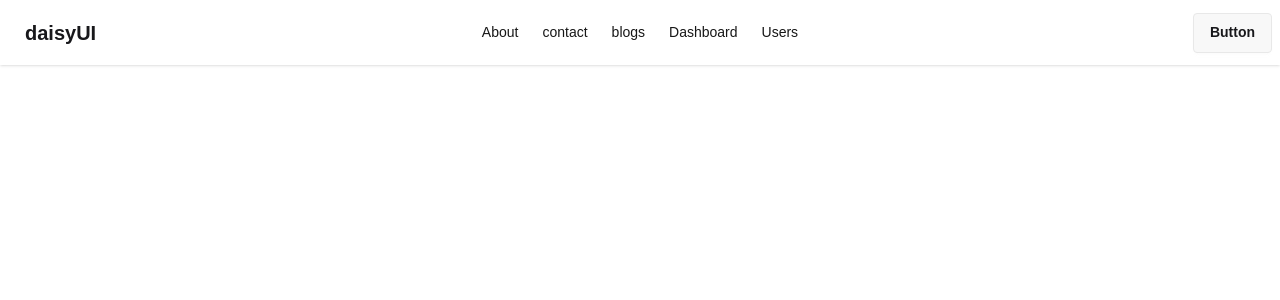
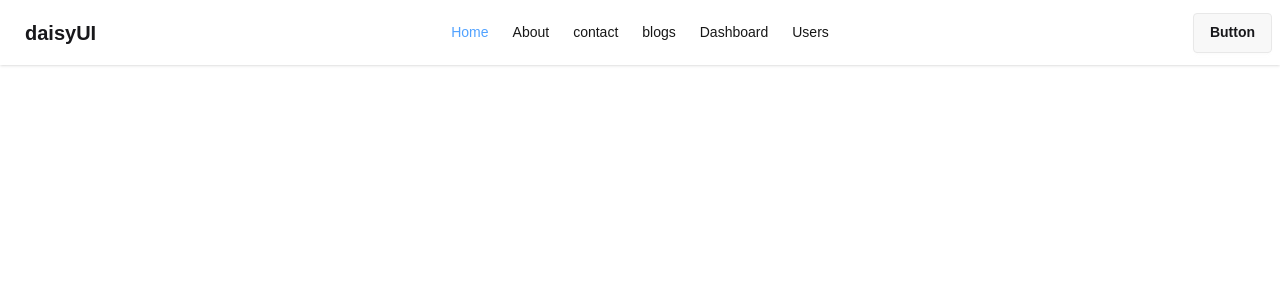
Before and after one commit to israt32/my-text-next-app, a Next.js app: page / in a window 1280 px wide. Shown: the top 300 px of the page. Built offline with nearby package versions, Linux system fonts and the light colour scheme.

Commit message:
navlink added

```diff
--- /dev/null
+++ b/src/app/not-found.js
@@ -0,0 +1,12 @@
+import React from 'react';
+
+const NotFound  = () => {
+  return (
+    <div>
+      <h2>Page not found</h2>
+      <p>the page you are looking for does not exist</p>
+    </div>
+  );
+};
+
+export default NotFound    ;
--- a/src/components/Navbar.jsx
+++ b/src/components/Navbar.jsx
@@ -1,14 +1,21 @@
+'use client'
 import Link from 'next/link';
+import { usePathname } from 'next/navigation';
 import React from 'react';
+
 
 const Navbar = () => {
 
+  const pathName = usePathname()
+  console.log('pathname in navbar: ',pathName)
+
   const links = <>
-   <li><Link href='/about'>About</Link></li>
-   <li><Link href="/contact">contact</Link></li>
-   <li><Link href="/blogs">blogs</Link></li>
-   <li><Link href="/dashboard">Dashboard</Link></li>
-   <li><Link href="/users">Users</Link></li>
+   <li><Link className={pathName === '/' ? 'text-blue-400' : ''} href='/'>Home</Link></li>
+   <li><Link className={pathName === '/about' ? 'text-blue-400' : ''}  href='/about'>About</Link></li>
+   <li><Link className={pathName === '/contact' ? 'text-blue-400' : ''} href="/contact">contact</Link></li>
+   <li><Link className={pathName === '/blogs' ? 'text-blue-400' : ''} href="/blogs">blogs</Link></li>
+   <li><Link className={pathName === '/dashboard' ? 'text-blue-400' : ''} href="/dashboard">Dashboard</Link></li>
+   <li><Link className={pathName === '/users' ? 'text-blue-400' : ''} href="/users">Users</Link></li>
 
   </>
 
```
